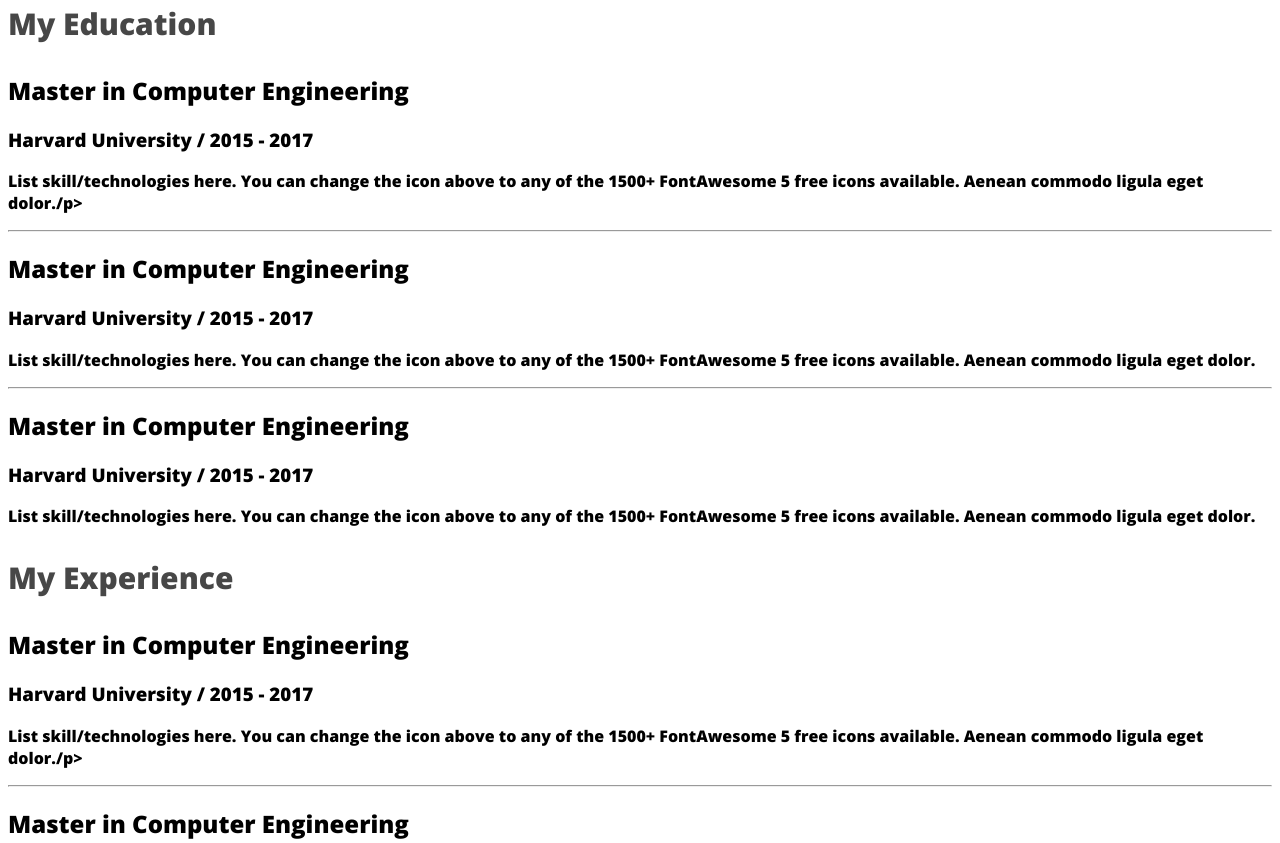
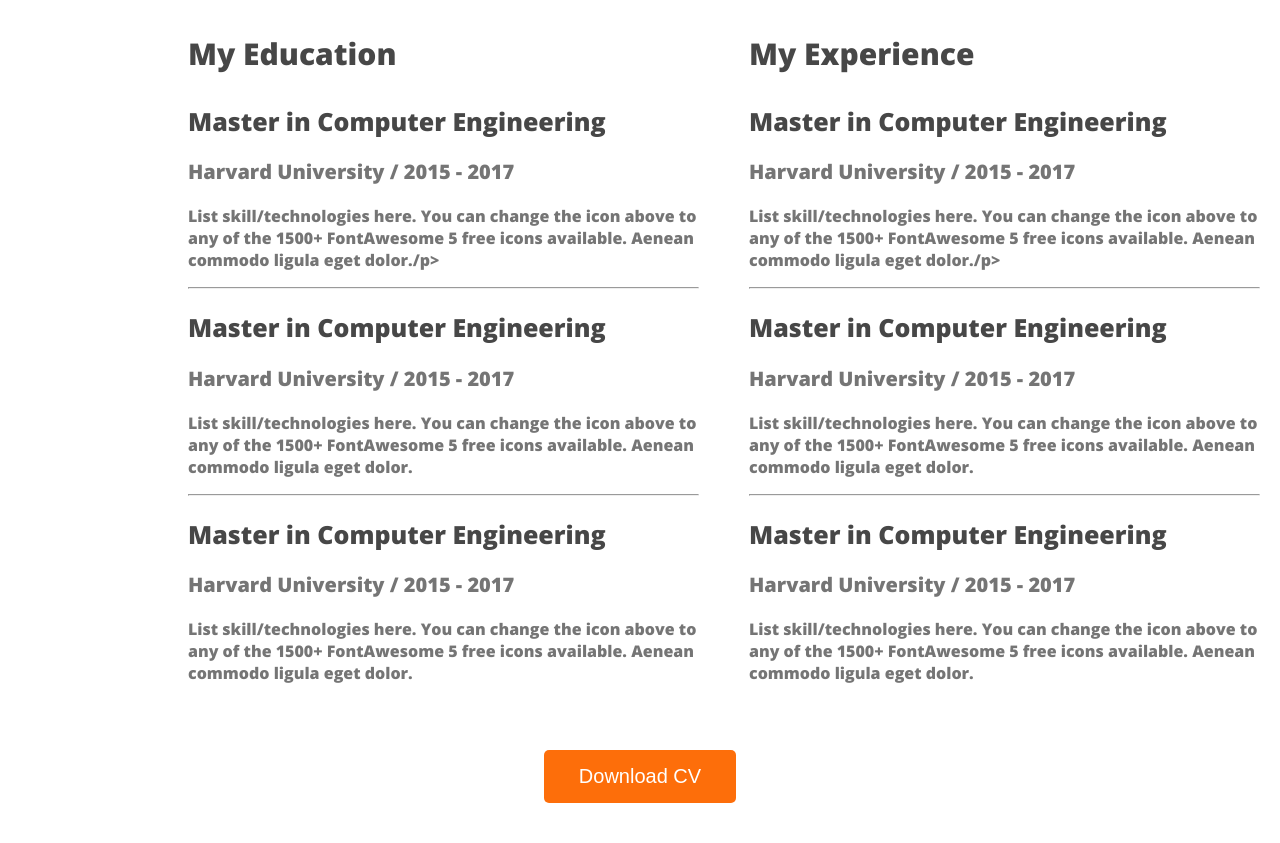
Before and after one commit to tamima24/web-developer-portfolio, a plain HTML site: page index.html in a window 1280 px wide. Shown: the part 2593-3436 px from the top of the page. After the commit the page ends 3404 px from the top, so only its background shows below. Drawn offline with nearby package versions, Linux system fonts and the light colour scheme.

Commit message:
resume style added

```diff
--- a/index.html
+++ b/index.html
@@ -123,7 +123,6 @@
             </div>
             <div class="resume-column">
                <h3 class="resume-column-tittle">My Experience</h3>
-            </div>
             <div class="resume-item">
                <h2 class="resume-item-tittle">Master in Computer Engineering</h2>
                <h3 class="resume-item-institue">Harvard University / 2015 - 2017</h3>
@@ -146,6 +145,12 @@
             </div>
          </div>
 
+         </section>
+         <section><div class="download-cv">
+            <button class="btn-primary">Download CV</button>
+           </div>
+         </section>
+
 
    </main>
    <footer>
--- a/styles/style.css
+++ b/styles/style.css
@@ -170,8 +170,39 @@ main {
     box-shadow: 0px 6px 50px 0px rgba(0, 0, 0, 0.06);
 }
 
+/*resume-column-tittle*/
 .resume-column-tittle {
     color: #474747;
     font-size: 30px;
     font-weight: 700;
 }
+
+.resume-item-tittle {
+    color: #474747;
+    font-size: 25px;
+    font-weight: 700;
+
+}
+
+.resume-item-institue {
+    color: #757575;
+    font-size: 20px;
+    font-weight: 600;
+}
+
+.resume-item-description {
+    color: #757575;
+    font-size: 16px;
+    font-weight: 400;
+    width: 511px;
+}
+
+.resume-container {
+    display: flex;
+    gap: 50px;
+    margin-left: 180px;
+}
+.download-cv {
+    text-align: center;
+    margin-top: 50px;
+}
```
